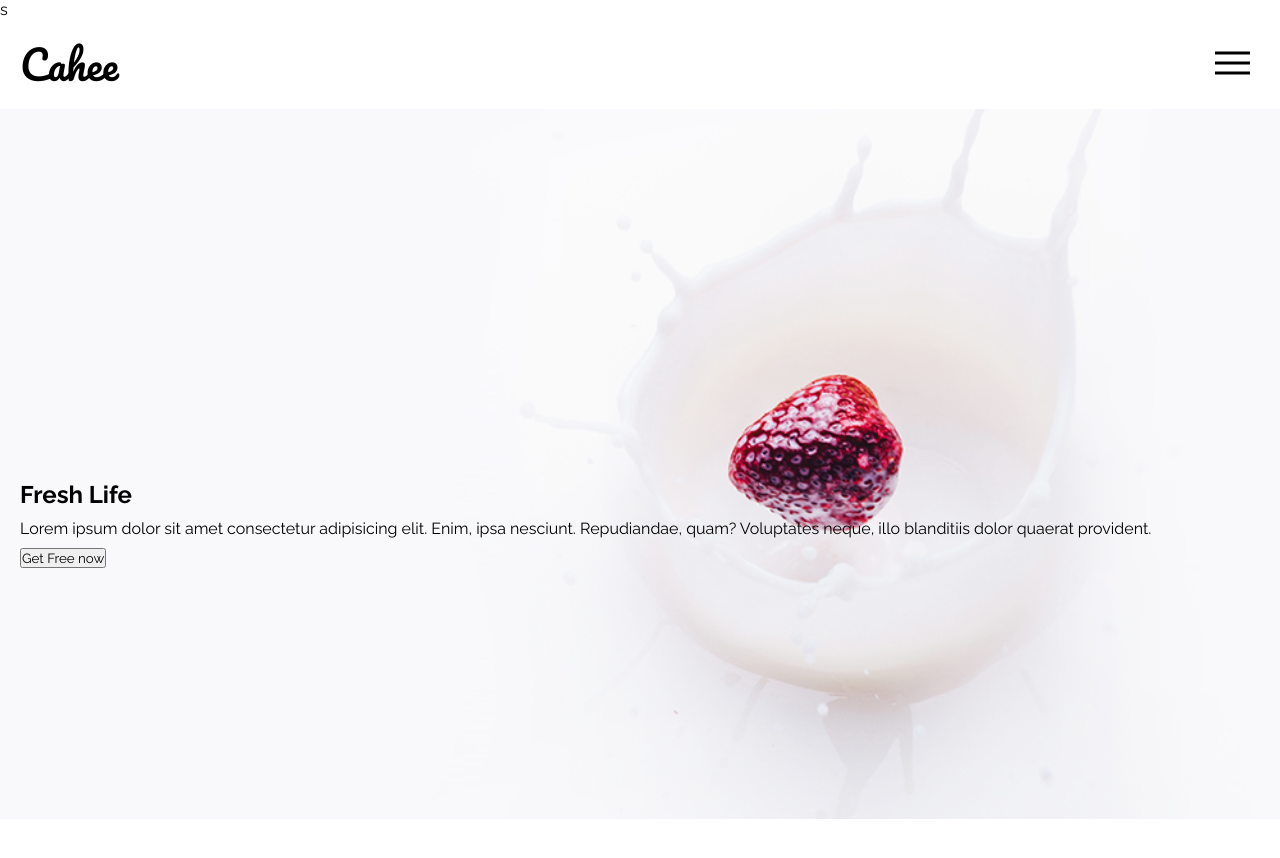
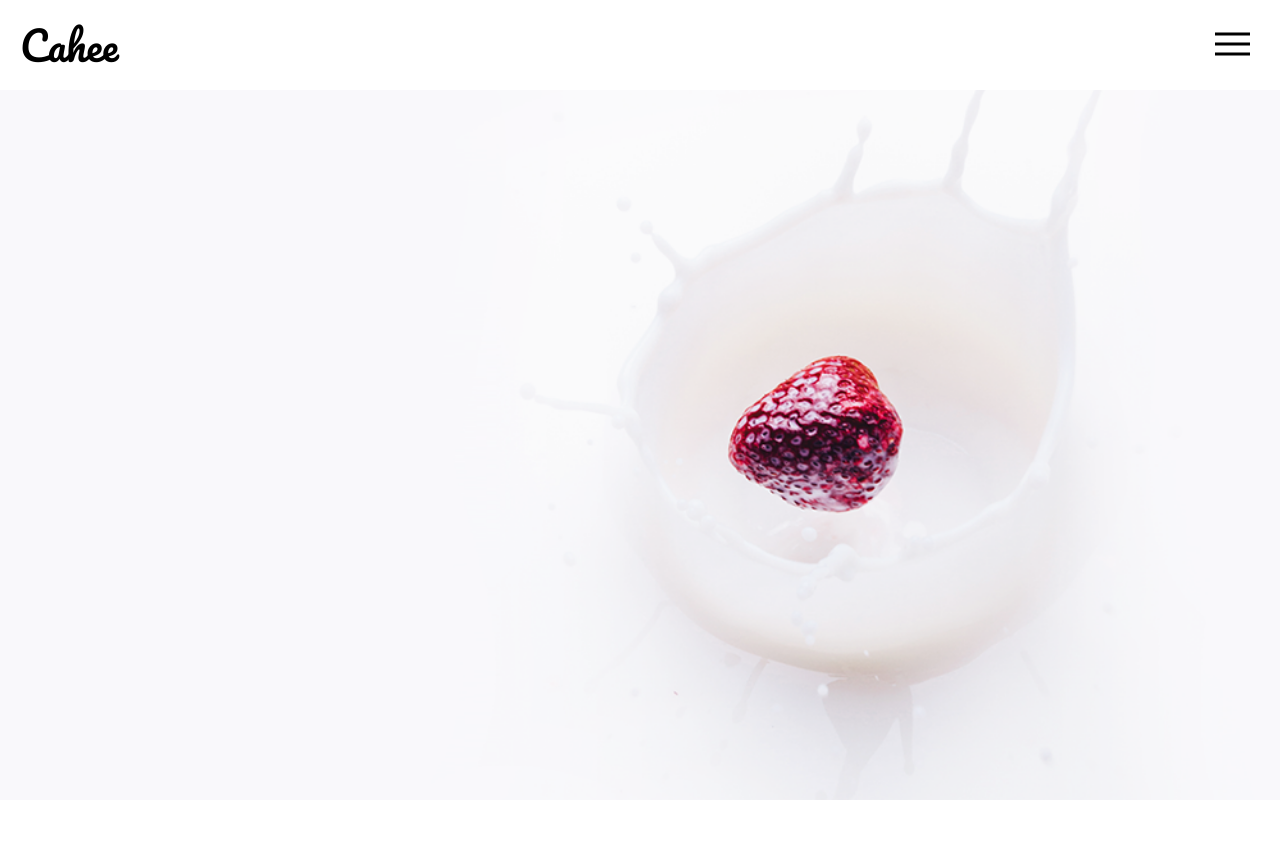
Before and after one commit to kacperKaseja/WeeklyWebChallenge-2, a plain HTML site: page index.html in a window 1280 px wide. Shown: the top 858 px of the page. Drawn offline with Linux system fonts and the light colour scheme.

Commit message:
Puling version from github

```diff
--- a/css/style.css
+++ b/css/style.css
@@ -22,6 +22,7 @@ header {
     width: 100%;
     background-color: white;
     margin: 0 0 10px 0;
+    order: 2;
 }
 
 header p {
@@ -129,25 +130,18 @@ a {
 /* End of styling menu */
 
 .home {
-    background-image: url('/img/header-bg.png');
+    background-image: url('../img/header-bg.png');
     background-position: center;
     background-repeat: no-repeat;
     background-size: cover;
     height: 100vh;
+    order: 2;
 }
 
-.about--text {
-    padding: 400px 20px 0 20px;
-    position: absolute;
-    left: 0;
-    top: 10%;
-}
+.about--text {}
 
-.about--text h2 {}
+
 
 .about--text p {
     margin: 10px 0;
 }
-
-
-.getFreeBtn {}
--- a/index.html
+++ b/index.html
@@ -9,7 +9,6 @@
     <link href="https://fonts.googleapis.com/css?family=Pacifico|Raleway:300,400,700&display=swap" rel="stylesheet">
     <link rel="stylesheet" href="css/style.css">
 </head>
-s
 
 <body>
     <header>
```
